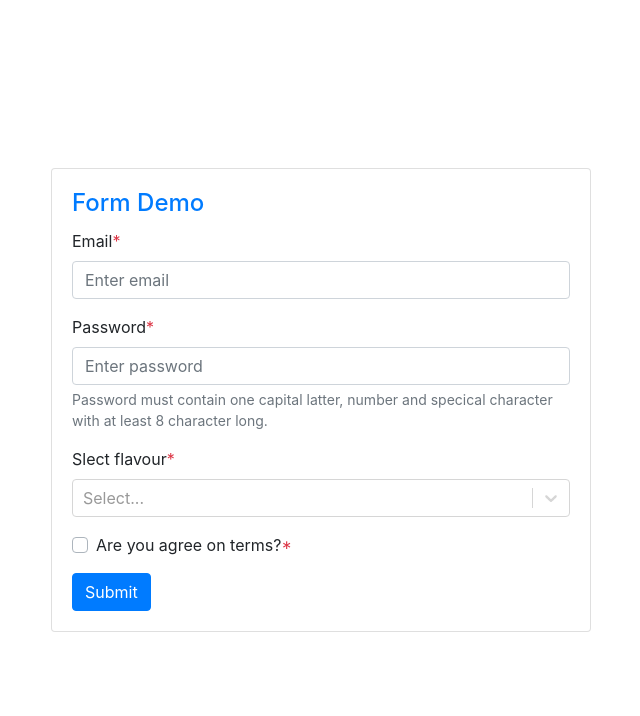
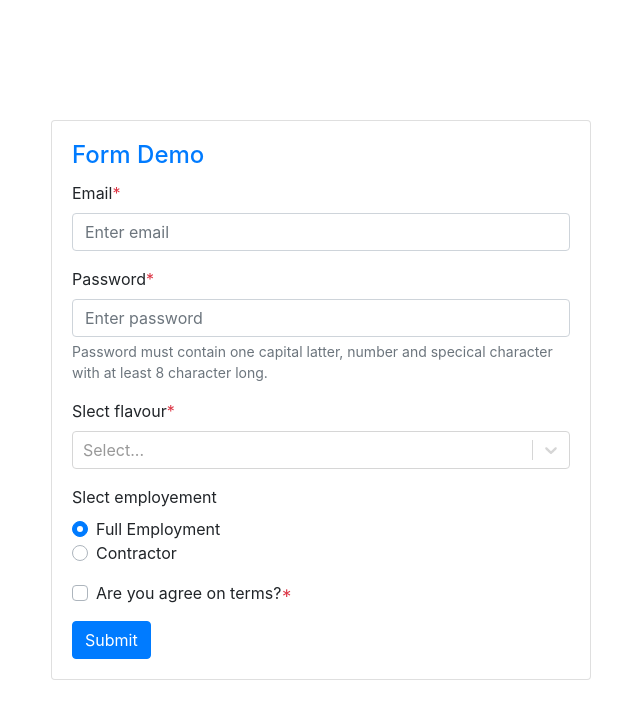
Before and after one commit to AvaniBataviya/react-common-component, a React (Create React App) app: page / in a window 1280 px wide. Shown: the top 716 px of the page, without its empty margins (319-959 px from the left). Built offline with nearby package versions, Linux system fonts and the light colour scheme.

Commit message:
Added radio button

```diff
--- a/src/App.js
+++ b/src/App.js
@@ -11,6 +11,7 @@ import {
 import "./App.css";
 import CheckBox from "./components/CheckBox";
 import CustomInput from "./components/CustomInput";
+import RadioButton from "./components/RadioButton";
 import ReactSelect from "./components/ReactSelect";
 import { checkValidation } from "./helper";
 
@@ -19,6 +20,7 @@ const initailValue = {
   password: "",
   flavour: null,
   terms: false,
+  employment: "fullEmployment",
 };
 const App = () => {
   const [formData, setFormData] = useState(initailValue);
@@ -55,8 +57,11 @@ const App = () => {
     });
   };
 
-  const { email, password, flavour, terms } = formData;
-
+  const { email, password, flavour, terms, employment } = formData;
+  const employmentOptions = [
+    { label: "Full Employment", value: "fullEmployment" },
+    { label: "Contractor", value: "contractor" },
+  ];
   return (
     <Container>
       <Row className='h-100vh align-items-center'>
@@ -103,6 +108,17 @@ const App = () => {
                 error={errors.flavour}
                 validationHandler={validationHandler}
               />
+
+              <RadioButton
+                name='employment'
+                value={employment}
+                label='Slect employement'
+                onChange={onChange}
+                error={errors.employment}
+                validationHandler={validationHandler}
+                options={employmentOptions}
+              />
+
               <CheckBox
                 name='terms'
                 value={terms}
--- /dev/null
+++ b/src/components/RadioButton.js
@@ -0,0 +1,89 @@
+import React from "react";
+import { FormGroup, CustomInput, Label } from "reactstrap";
+import PropTypes from "prop-types";
+import { getSentenceFromCamelCase } from "../helper";
+
+const RadioButton = ({
+  className,
+  disabled,
+  error,
+  isRequired,
+  label,
+  name,
+  onChange,
+  options,
+  style,
+  validationHandler,
+  value,
+}) => {
+  const onChangeHandler = (event) => {
+    const { name, value } = event.target;
+    onChange && onChange(name, value);
+  };
+
+  const onValidationChange = (event) => {
+    if (!validationHandler) return;
+    const { value } = event.target;
+    let errorMessage = "";
+    if (!value && isRequired) {
+      errorMessage = `Please enter ${getSentenceFromCamelCase(name)}.`;
+    }
+    validationHandler(name, errorMessage);
+  };
+
+  return (
+    <FormGroup>
+      {label ? (
+        <>
+          <Label for={name}>{label}</Label>
+          {isRequired ? <span className='text-danger'>*</span> : null}
+        </>
+      ) : null}
+      <>
+        {options.map((option) => (
+          <CustomInput
+            checked={option.value === value}
+            disabled={disabled}
+            className={className}
+            id={option.value}
+            key={option.value}
+            label={option.label}
+            name={name}
+            onBlur={onValidationChange}
+            onChange={onChangeHandler}
+            style={style}
+            type='radio'
+            value={option.value}
+          />
+        ))}
+      </>
+      {error ? <span className='text-danger fs-12'>{error}</span> : null}
+    </FormGroup>
+  );
+};
+
+RadioButton.defaultProps = {
+  className: "",
+  disabled: false,
+  error: "",
+  isRequired: false,
+  label: "",
+  style: {},
+  validationHandler: () => {},
+};
+
+RadioButton.propTypes = {
+  className: PropTypes.string,
+  disabled: PropTypes.bool,
+  error: PropTypes.string,
+  isRequired: PropTypes.bool,
+  label: PropTypes.string,
+  name: PropTypes.string.isRequired,
+  onChange: PropTypes.func.isRequired,
+  placeholder: PropTypes.string,
+  style: PropTypes.object,
+  validationHandler: PropTypes.func,
+  value: PropTypes.any.isRequired,
+};
+
+export default RadioButton;
```
